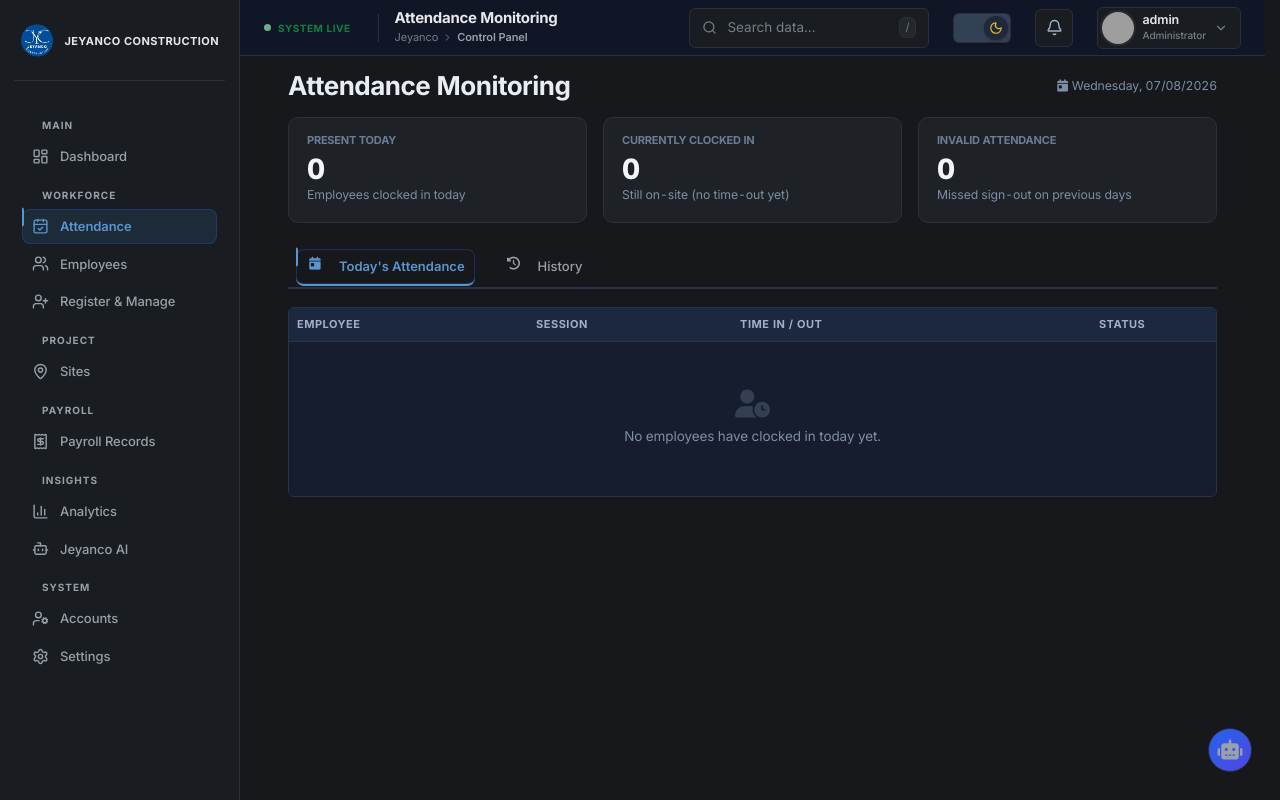
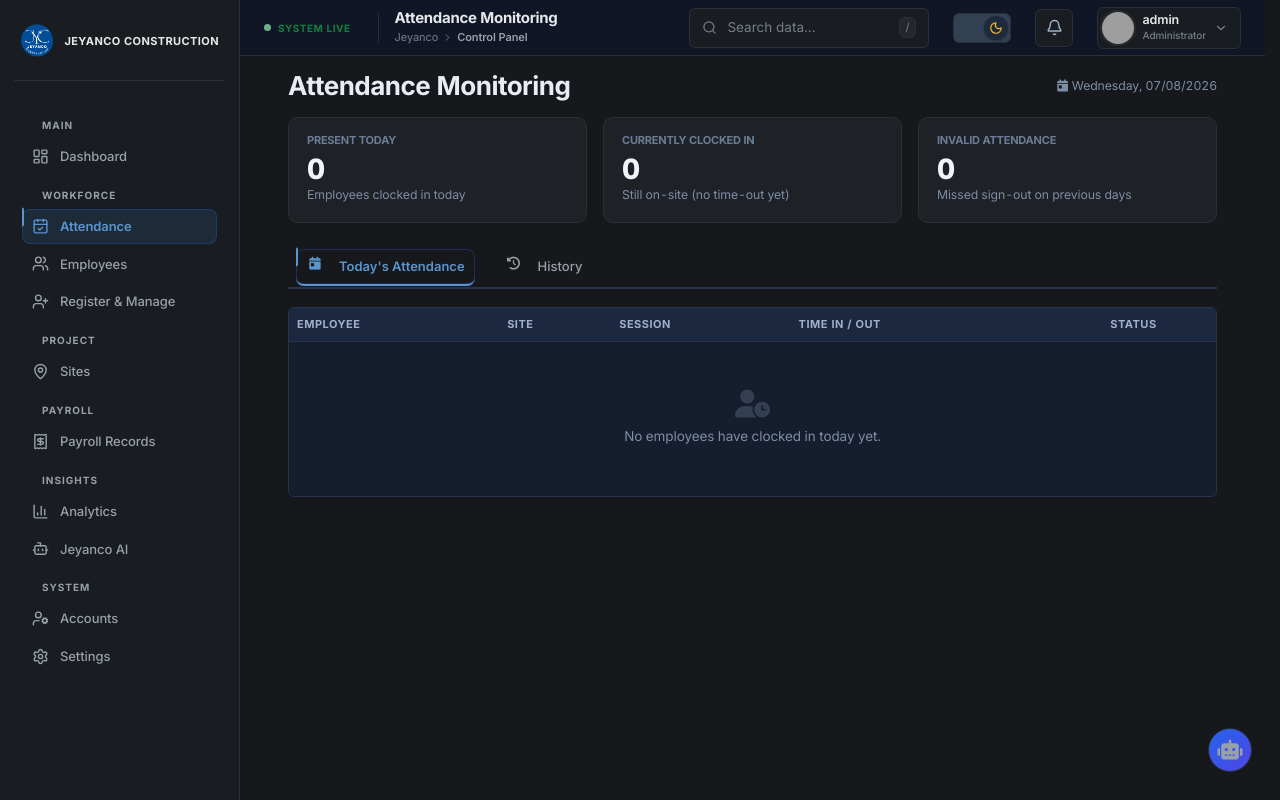
Before and after one commit to jeyancoconstruction-tech/JeyancoWebsite, a Laravel app: page /attendance in a window 1280 px wide. Run offline with Laravel 12, Linux system fonts and the light colour scheme; a user stored in the database is signed in; data comes from the database, SQL or seed files in the repository; data that the repository does not hold is empty; grey boxes are pictures that could not be loaded.

Commit message:
Show the site on Attendance and the dashboard kiosk status
Attendance rows carry the site they were taken at, but the Attendance page
showed Employee / Date / Session / Time / Status and nothing else — the admin
could not tell a Site A clock-in from a Site B one. Both tables gain a Site
column, eager-loaded so the listing does not fan out into a query per row.

The dashboard's kiosk marker said only "Live" plus a timestamp while the
location endpoint had already started reporting which site the GPS puts the
kiosk in and whether that matches the site the operator selected. It now names
the site, warns when the two disagree — which means attendance is being filed
against the wrong site — flags an out-of-geofence position with its distance,
and distinguishes a kiosk that is powered on without a satellite lock from one
that has gone silent.

Co-Authored-By: Claude Opus 5 <noreply@anthropic.com>

```diff
--- a/app/Http/Controllers/AttendanceController.php
+++ b/app/Http/Controllers/AttendanceController.php
@@ -20,14 +20,18 @@ class AttendanceController extends Controller
 
         // CURRENT DAY VIEW — resets daily: only today's present employees
         // (a record exists only once an employee actually times in).
-        $todayAttendances = Attendance::with('employee')
+        // Eager-load the site each clock was taken at. One kiosk is carried
+        // between sites, so "which site" is a property of the attendance, not
+        // of the worker — reading it off the employee would show wherever they
+        // were first registered.
+        $todayAttendances = Attendance::with(['employee', 'site'])
             ->whereDate('date', $today)
             ->whereNotNull('time_in')
             ->orderByDesc('time_in')
             ->get();
 
         // HISTORY — all previous days (kept accessible, but out of the day view).
-        $historyAttendances = Attendance::with('employee')
+        $historyAttendances = Attendance::with(['employee', 'site'])
             ->whereDate('date', '<', $today)
             ->orderBy('date', 'desc')
             ->orderBy('session', 'asc')
--- a/resources/views/attendance.blade.php
+++ b/resources/views/attendance.blade.php
@@ -4,6 +4,10 @@
 
 @push('styles')
 <style>
+.att-site { display:inline-flex; align-items:center; gap:5px; font-size:12px; font-weight:600;
+    color:#0f766e; background:#f0fdfa; border:1px solid #ccfbf1; border-radius:8px; padding:2px 8px; white-space:nowrap; }
+.att-site i { font-size:10px; }
+
     .att-tabs { border-bottom: 2px solid #e5e7eb; gap: 4px; margin-bottom: 18px; }
     .att-tabs .nav-link { color: #64748b; border: none; font-weight: 700; padding: 10px 18px; }
     .att-tabs .nav-link:hover { color: #3b82f6; }
@@ -98,6 +102,7 @@
                     <thead>
                         <tr>
                             <th class="p-2 text-start">Employee</th>
+                            <th class="p-2 text-start">Site</th>
                             <th class="p-2 text-start">Session</th>
                             <th class="p-2 text-start">Time In / Out</th>
                             <th class="p-2 text-center">Status</th>
@@ -111,6 +116,13 @@
                         @endphp
                         <tr>
                             <td class="fw-bold p-2">{{ $record->employee->name ?? 'Unknown' }}</td>
+                            <td class="p-2">
+                                @if($record->site)
+                                    <span class="att-site"><i class="fas fa-map-marker-alt"></i> {{ $record->site->name }}</span>
+                                @else
+                                    <span class="text-muted">&mdash;</span>
+                                @endif
+                            </td>
                             <td class="p-2">
                                 <span class="session-label {{ $record->session == 'AM' ? 'badge-am' : 'badge-pm' }}">{{ $record->session }}</span>
                             </td>
@@ -128,7 +140,7 @@
                         </tr>
                         @empty
                         <tr>
-                            <td colspan="4" class="text-center py-5 text-muted">
+                            <td colspan="5" class="text-center py-5 text-muted">
                                 <i class="fas fa-user-clock mb-2 d-block" style="font-size: 1.75rem; opacity: 0.3;"></i>
                                 No employees have clocked in today yet.
                             </td>
@@ -168,6 +180,7 @@
                                 <input type="checkbox" id="selectAllChk" title="Select all on this page">
                             </th>
                             <th class="p-2 text-start">Employee</th>
+                            <th class="p-2 text-start">Site</th>
                             <th class="p-2 text-start">Date</th>
                             <th class="p-2 text-start">Session</th>
                             <th class="p-2 text-start">Time In / Out</th>
@@ -185,6 +198,13 @@
                                 <input type="checkbox" class="row-chk" value="{{ $record->id }}">
                             </td>
                             <td class="fw-bold p-2">{{ $record->employee->name ?? 'Unknown' }}</td>
+                            <td class="p-2">
+                                @if($record->site)
+                                    <span class="att-site"><i class="fas fa-map-marker-alt"></i> {{ $record->site->name }}</span>
+                                @else
+                                    <span class="text-muted">&mdash;</span>
+                                @endif
+                            </td>
                             <td class="p-2">{{ \Carbon\Carbon::parse($record->date)->format('m/d/Y') }}</td>
                             <td class="p-2">
                                 <span class="session-label {{ $record->session == 'AM' ? 'badge-am' : 'badge-pm' }}">{{ $record->session }}</span>
@@ -207,7 +227,7 @@
                         </tr>
                         @empty
                         <tr>
-                            <td colspan="6" class="text-center py-5 text-muted">No previous attendance records.</td>
+                            <td colspan="7" class="text-center py-5 text-muted">No previous attendance records.</td>
                         </tr>
                         @endforelse
                     </tbody>
```
Also changed, not shown: resources/views/dashboard.blade.php (+28 -3 lines).
